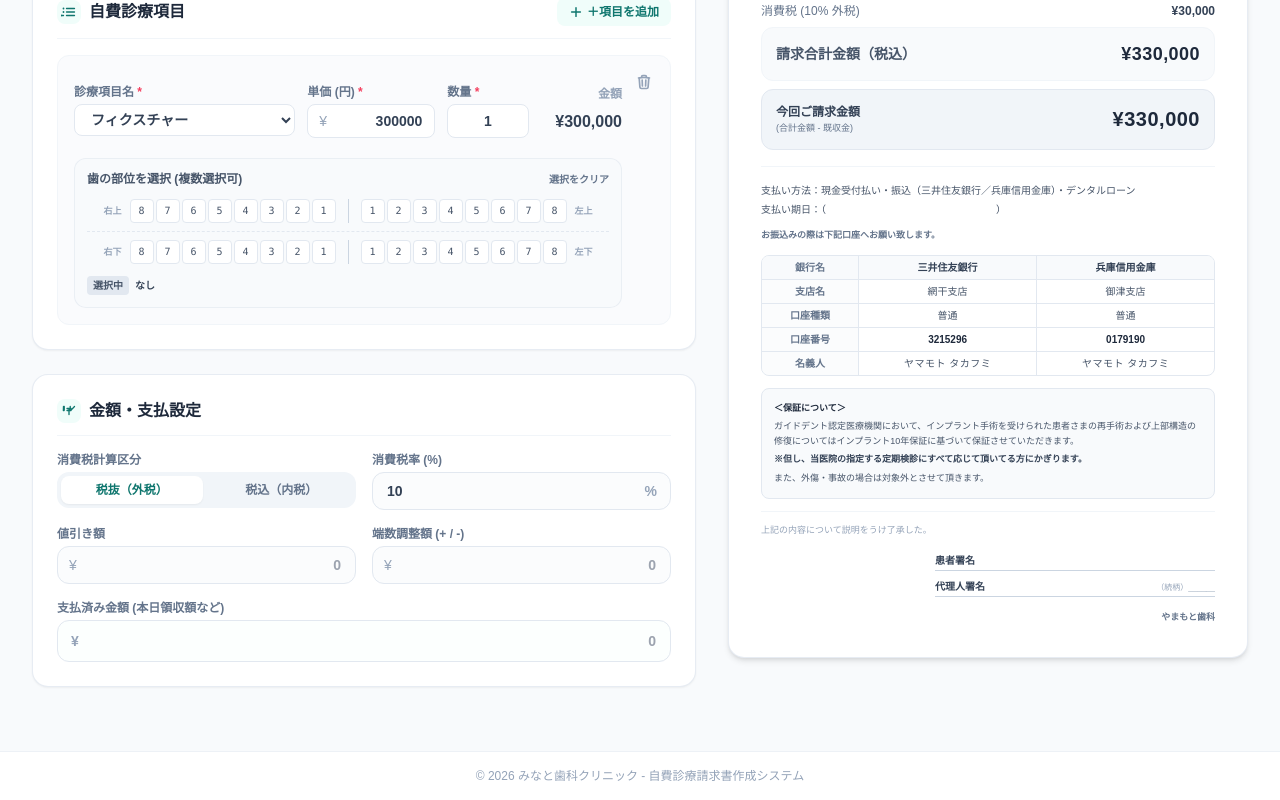
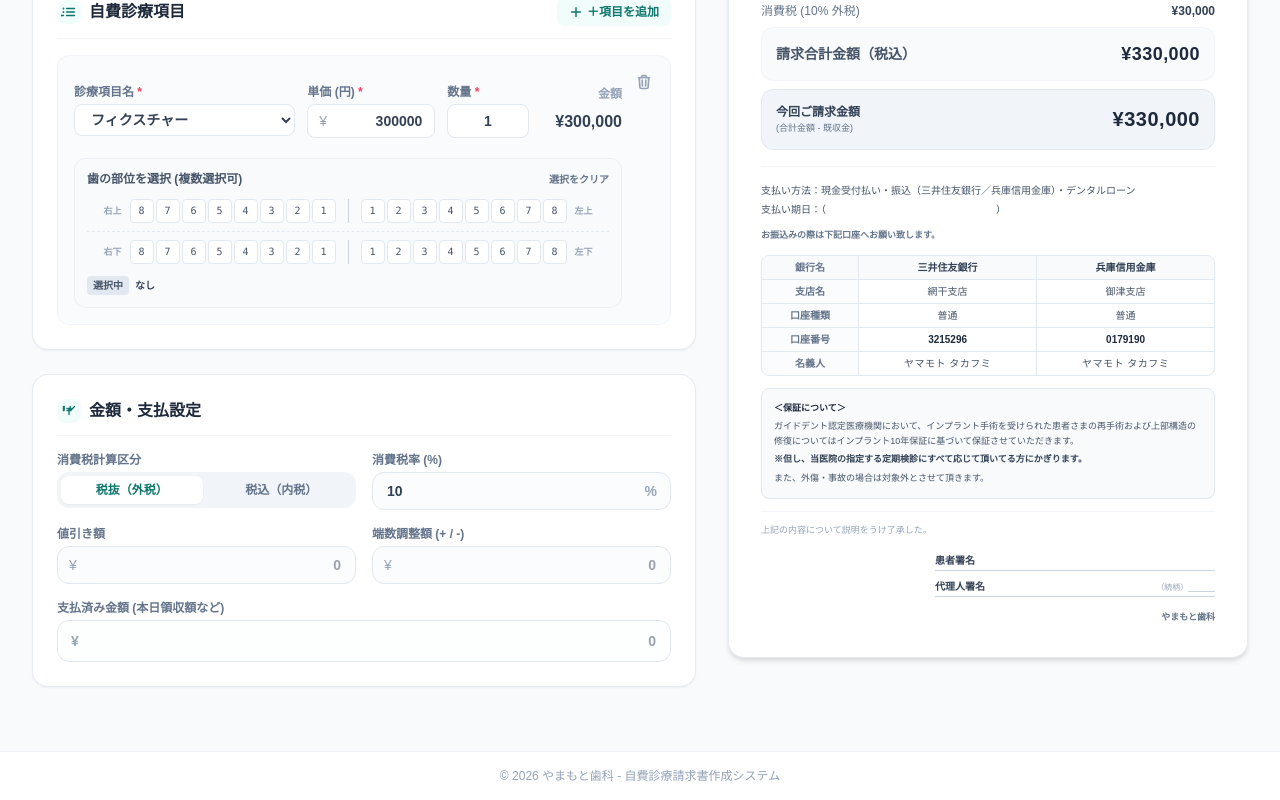
Before and after one commit to oya0715/YDC, a React (Vite) app: page / in a window 1280 px wide. Shown: the part 457-1257 px from the top of the page. Built offline with nearby package versions, Linux system fonts and the light colour scheme.

Commit message:
Change footer copyright name to やまもと歯科 in App.tsx

```diff
--- a/src/App.tsx
+++ b/src/App.tsx
@@ -304,7 +304,7 @@ function App() {
 
       {/* Web Footer */}
       <footer className="bg-white border-t border-slate-200/60 py-4 text-center text-xs text-slate-400 font-medium no-print mt-8">
-        <p>&copy; 2026 みなと歯科クリニック - 自費診療請求書作成システム</p>
+        <p>&copy; 2026 やまもと歯科 - 自費診療請求書作成システム</p>
       </footer>
 
     </div>
```
